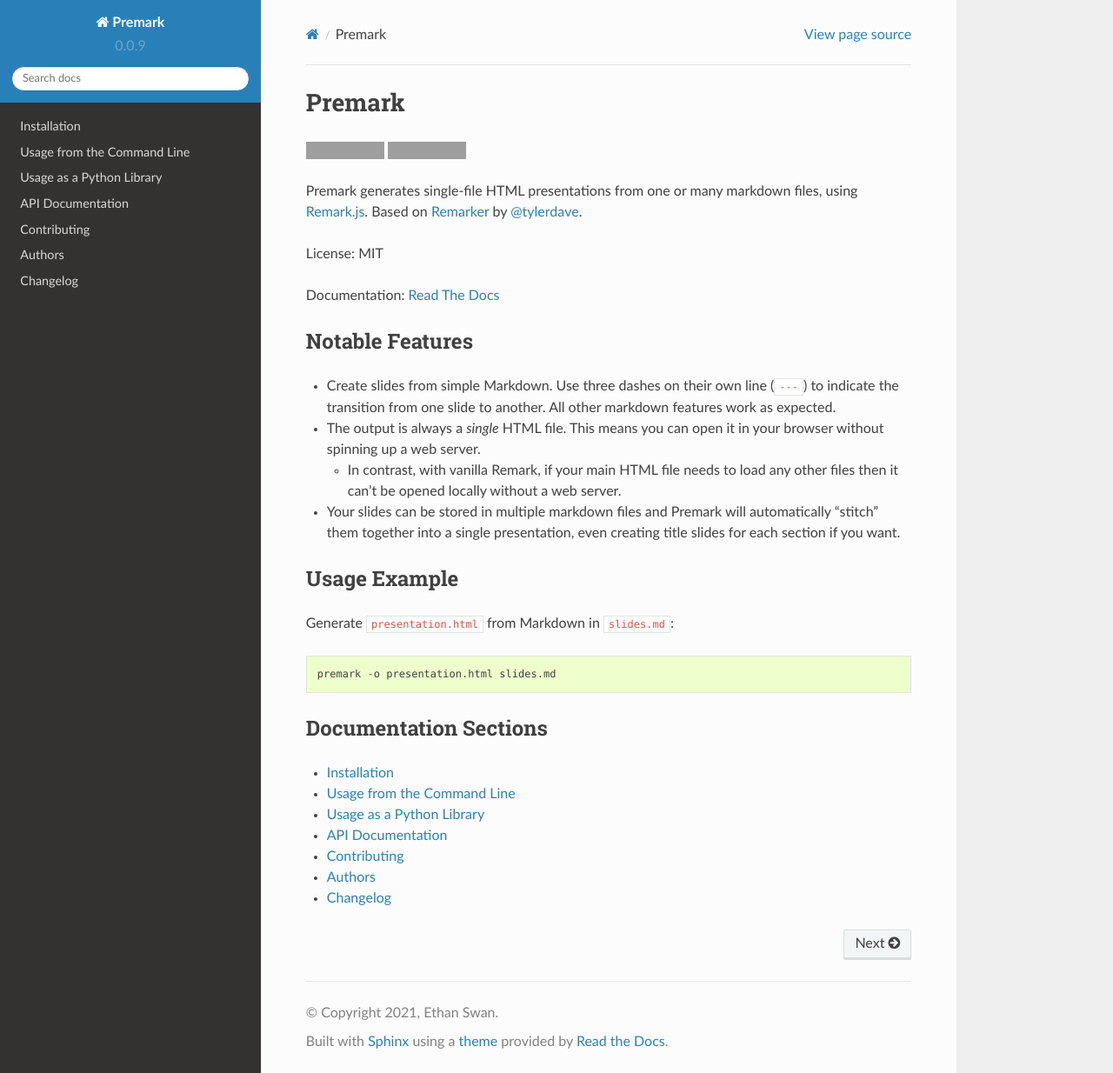
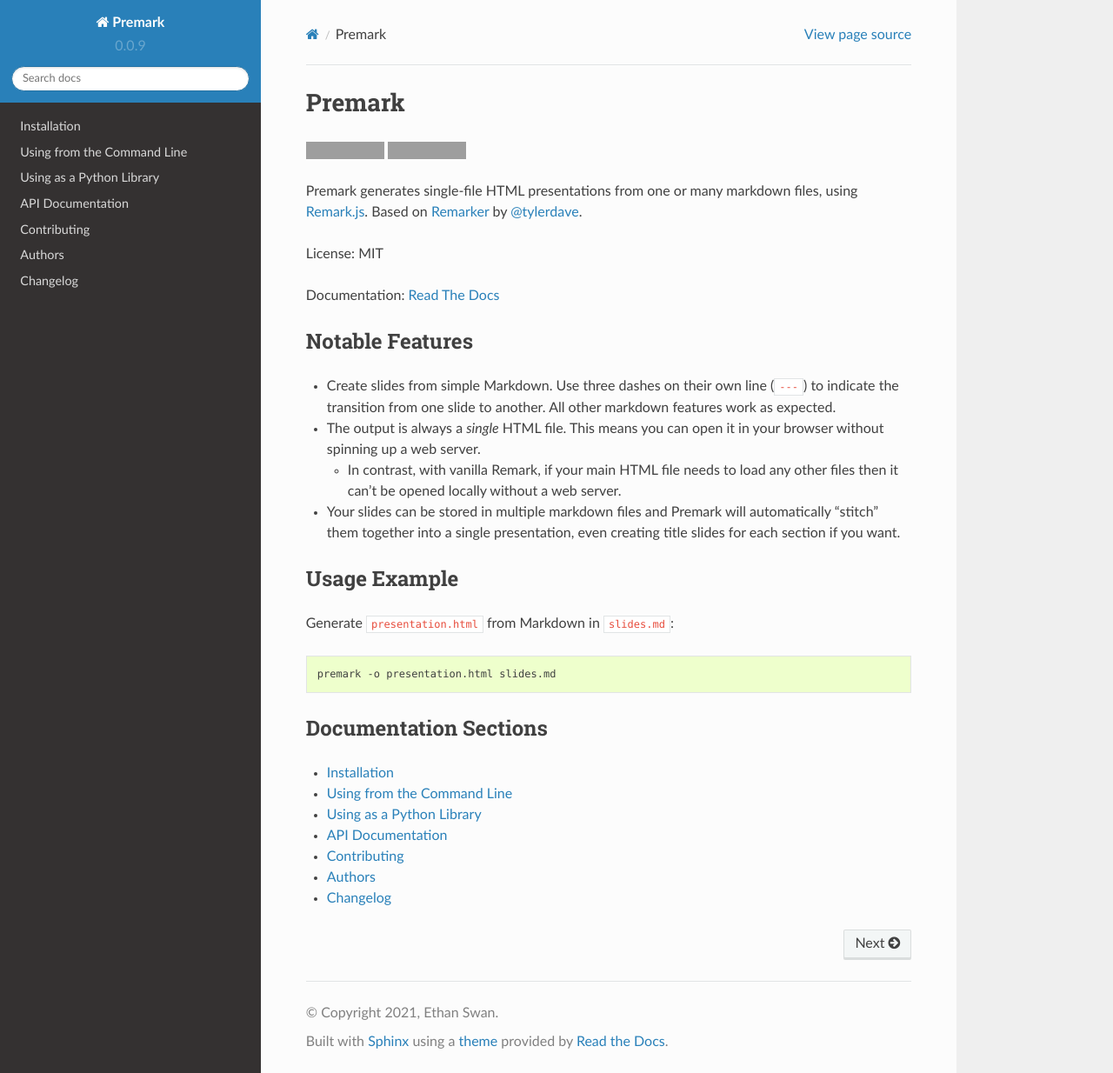
Before and after one commit to eswan18/premark, a Sphinx documentation site: the page built from docs/index.md, in a window 1280 px wide and 1234 px high. Shown: the whole window at 87% size. Built offline with Sphinx 7.4.7 and the Read the Docs theme 2.0.0, drawn with Linux system fonts in a browser that asks for light colours; grey boxes are pictures that could not be loaded.

Commit message:
Fix some verbiage in docs.

````diff
--- a/docs/cli-usage.md
+++ b/docs/cli-usage.md
@@ -1,4 +1,4 @@
-# Command Line Invocation
+# Using from the Command Line
 
 Commands are generally of the form:
 ```bash
--- a/docs/index.md
+++ b/docs/index.md
@@ -7,8 +7,8 @@
 :maxdepth: 1
 
 installation
-Usage from the Command Line <cli-usage>
-Usage as a Python Library <library-usage>
+Using from the Command Line <cli-usage>
+Using as a Python Library <library-usage>
 API Documentation <api>
 contributing
 authors
````
Also changed, not shown: docs/library-usage.md (+1 -1 lines).
